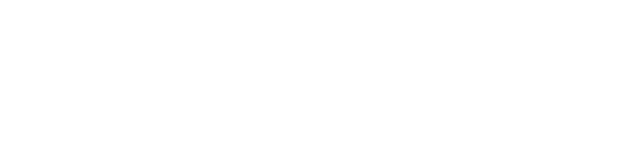
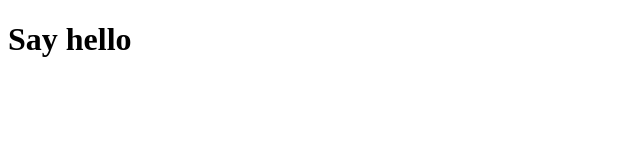
Before and after one commit to AN-HER/hello-world, a plain HTML site: page index.html in a window 1280 px wide. Shown: the whole page, without its empty margins (0-640 px from the left). Drawn offline with Linux system fonts and the light colour scheme.

Commit message:
add a header

```diff
--- a/index.html
+++ b/index.html
@@ -6,6 +6,6 @@
    <title>Document</title>
 </head>
 <body>
-
+    <h1>Say hello</h1>
 </body>
 </html>
```
